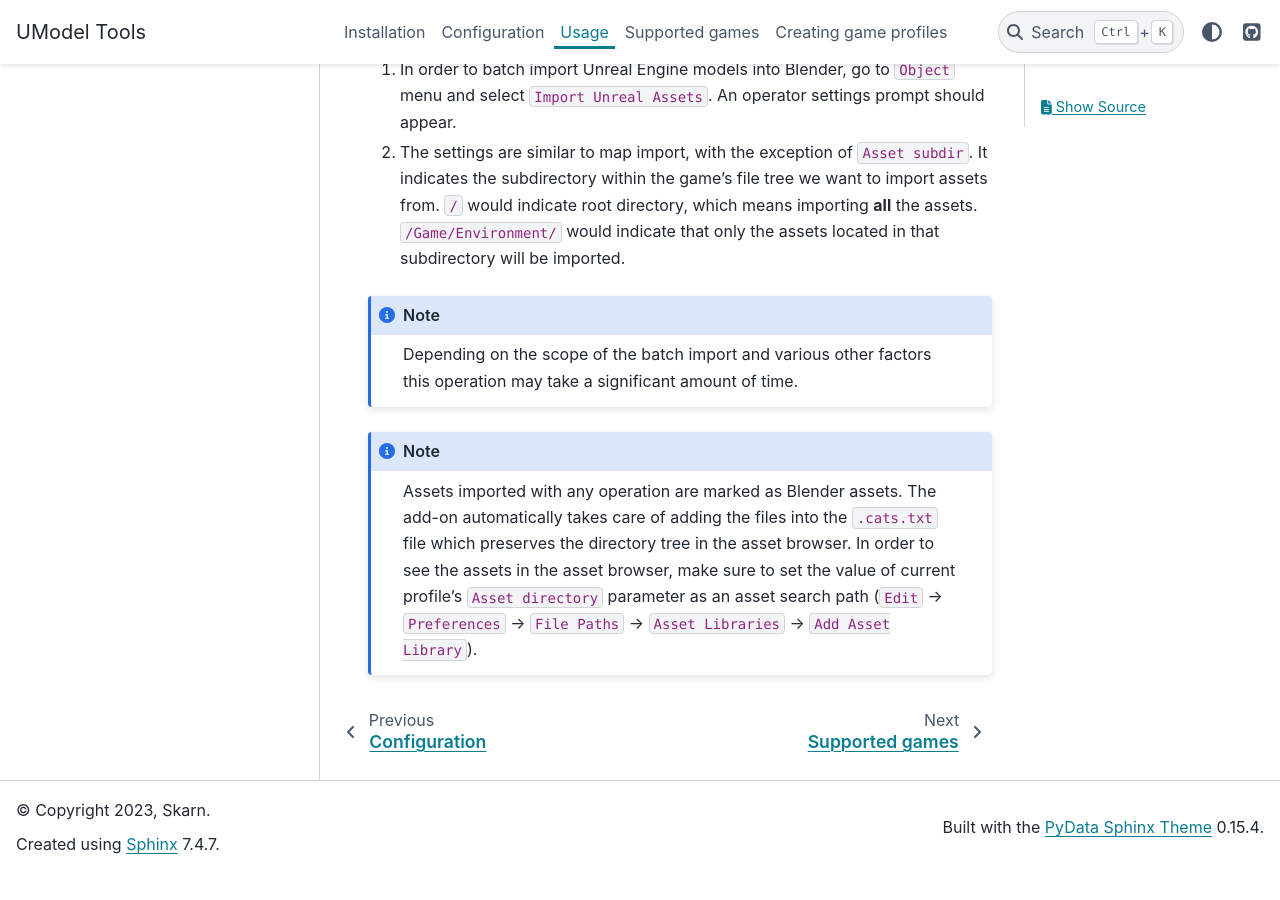
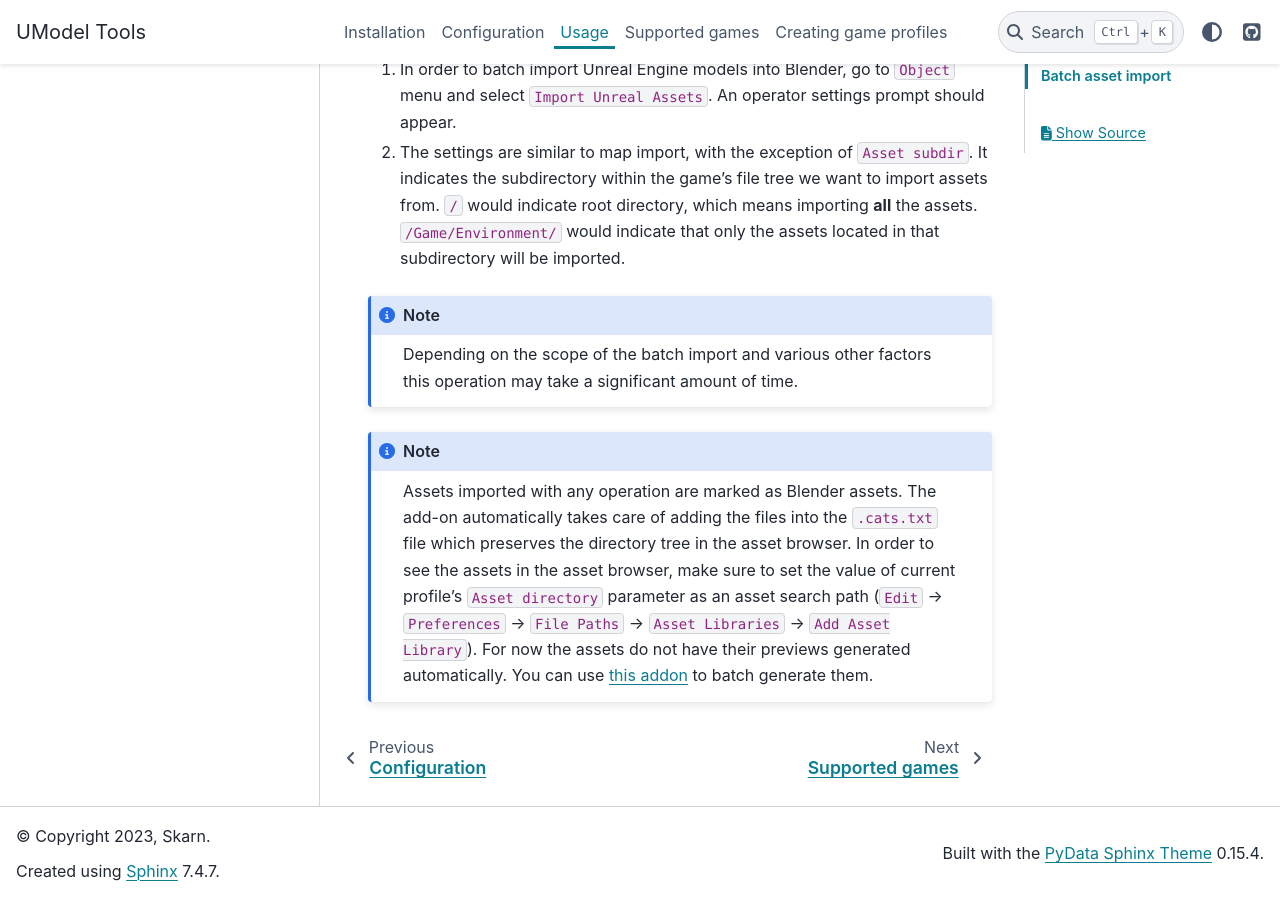
Before and after one commit to skarndev/umodel_tools, a Sphinx documentation site: the page built from docs/source/usage.rst, in a window 1280 px wide and 900 px high, scrolled down 1635 px. Built offline with Sphinx 7.4.7 and the PyData theme 0.15.4, drawn with Linux system fonts in a browser that asks for light colours; before the commit the page ends 2509 px from its top, so only the background shows below that.

Commit message:
docs: fix typo, add information about asset previews

```diff
--- a/docs/source/configuration.rst
+++ b/docs/source/configuration.rst
@@ -62,7 +62,7 @@
 2. Make sure that both ``Skeletal Mesh`` and ``Static Mesh`` under the ``Mesh Export`` section are set to `ActorX`. The
    ``umodel_tools`` Blender add-on supports only the .psk/.pskx files as mesh assets.
 3. Make sure that ``Texture format`` under ``Texture Export`` section is set to ``PNG``. Other extensions are also
-   supported by the the add-on, but `.png` is more reliable, and can be easily opened by various graphics software.
+   supported by the add-on, but `.png` is more reliable, and can be easily opened by various graphics software.
 4. Leave all other settings unchanged (as shown on the picture), and git ``OK`` to save the settings.
 
 As the configuration is over, it is recommended to export **the entire** game into the export folder. In order to do
--- a/docs/source/usage.rst
+++ b/docs/source/usage.rst
@@ -58,3 +58,5 @@
     files into the ``.cats.txt`` file which preserves the directory tree in the asset browser. In order to see the
     assets in the asset browser, make sure to set the value of current profile's ``Asset directory`` parameter as an
     asset search path (``Edit`` -> ``Preferences`` -> ``File Paths`` -> ``Asset Libraries`` -> ``Add Asset Library``).
+    For now the assets do not have their previews generated automatically. You can use
+    `this addon <https://github.com/Gorgious56/asset_browser_utilities>`_ to batch generate them.
```
